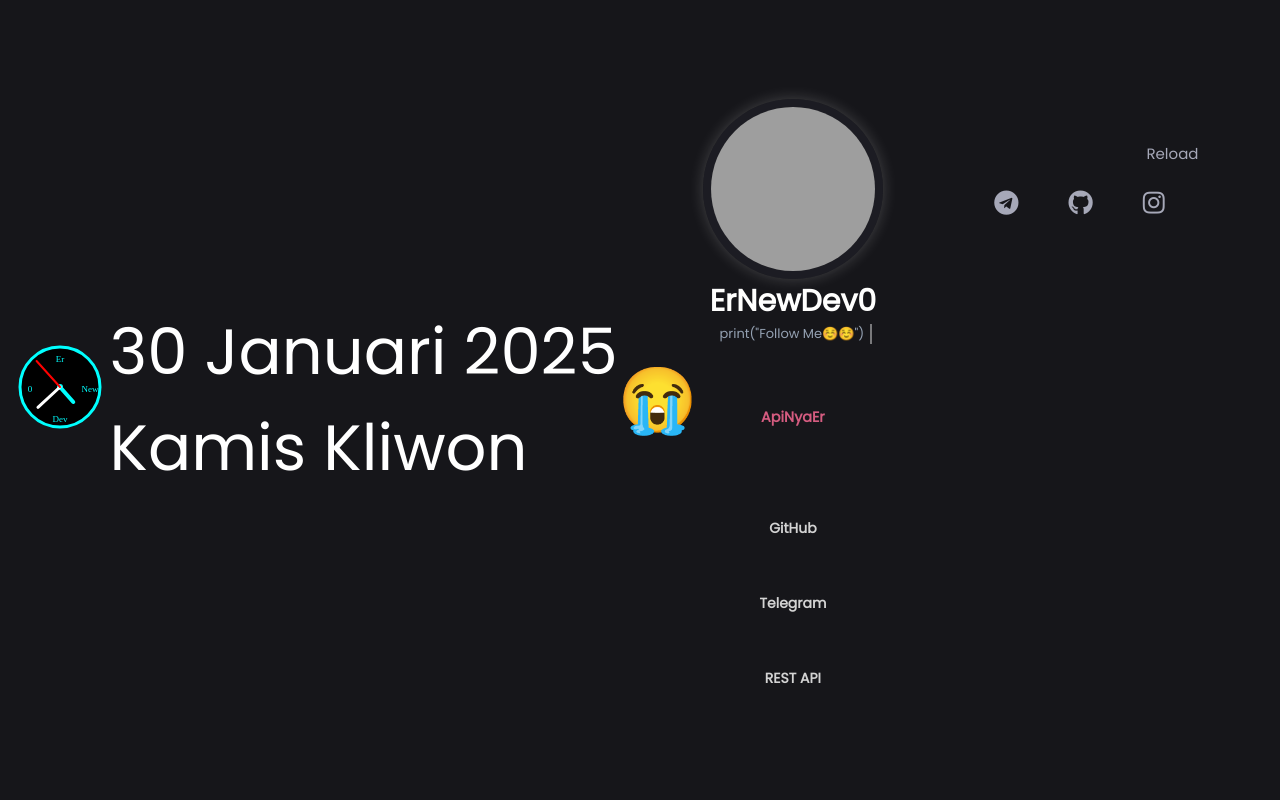
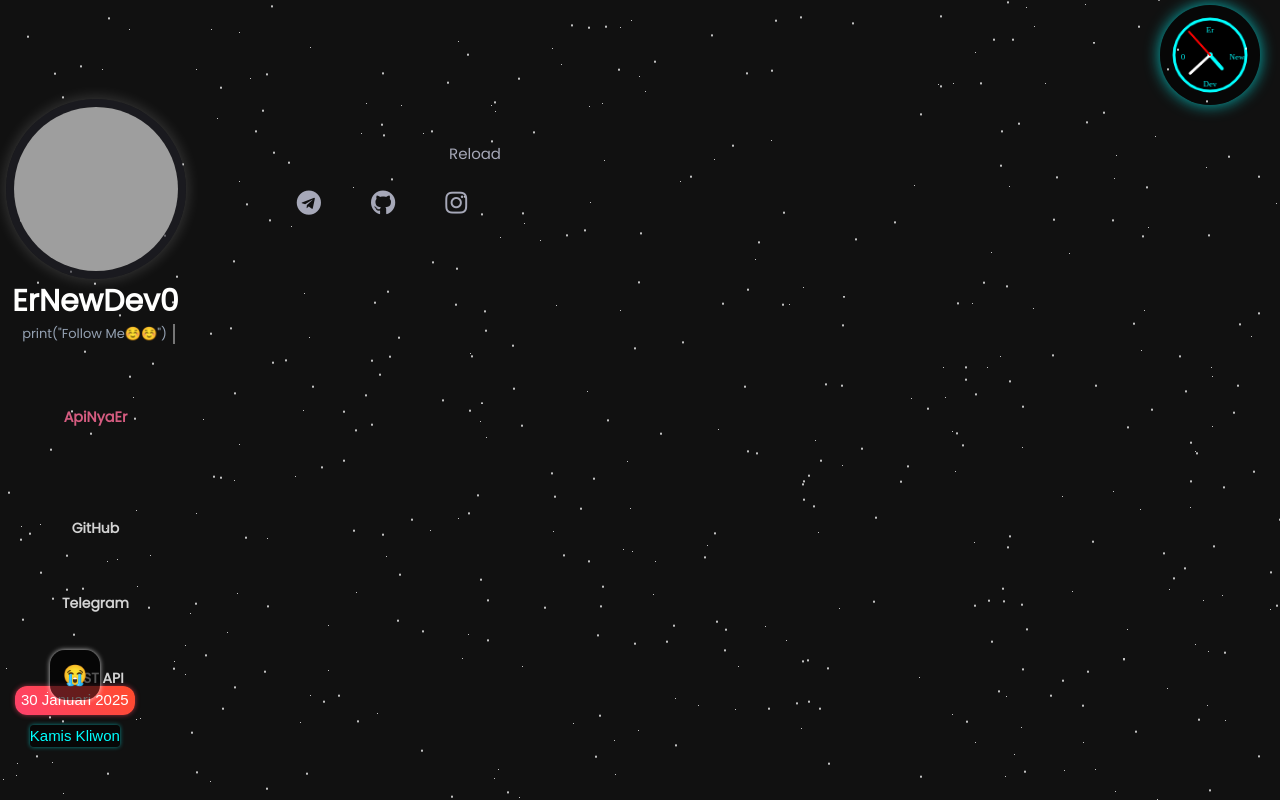
Before and after one commit to ErNewDev0/ErNewDev0.github.io, a plain HTML site: page index.html in a window 1280 px wide. Drawn offline with nearby package versions, Linux system fonts and the light colour scheme; grey boxes are pictures that could not be loaded.

Commit message:
update css/style2.css

```diff
--- a/css/style2.css
+++ b/css/style2.css
@@ -1,38 +1,150 @@
 
     /* Additional CSS to ensure responsiveness */
-        /* Styling for the layout */
+
+        /* Tombol React */
+        .react-container {
+            position: absolute;
+            bottom: 100px;
+            right: 100px;
+            left: 50px;
+            width: 50px;
+            height: 50px;
+            background: rgba(0, 0, 0, 0.6);
+            display: flex;
+            align-items: center;
+            justify-content: center;
+            border-radius: 30%;
+            box-shadow: 0px 0px 5px rgba(255, 255, 255, 0.8);
+            cursor: pointer;
+            z-index: 1;
+            font-family: Arial, sans-serif;
+        }
+
+        .react-emoji {
+            font-size: 20px;
+        }
+
+        /* Efek Teks Muncrat */
+        .splash-text {
+            position: absolute;
+            font-size: 18px;
+            font-weight: bold;
+            color: #ff4757;
+            opacity: 1;
+            animation: splashAnimation 1s ease-out forwards;
+            pointer-events: none;
+        }
+
+        @keyframes splashAnimation {
+            0% {
+                transform: scale(1) translateY(0);
+                opacity: 1;
+            }
+            50% {
+                transform: scale(1.5) translateY(-30px);
+                opacity: 1;
+            }
+            100% {
+                transform: scale(0) translateY(-50px);
+                opacity: 0;
+            }
+        }
+
+
+
+        #clock-container {
+            position: absolute;
+            top: 5px;
+            right: 20px;
+            width: 100px;
+            height: 100px;
+            background: rgba(0, 0, 0, 0.6);
+            border-radius: 50%;
+            display: flex;
+            align-items: center;
+            justify-content: center;
+            box-shadow: 0 0 15px rgba(0, 255, 255, 0.7);
+        }
+
+        canvas {
+            width: 90px;
+            height: 90px;
+        }
+
+        .flip {
+            transform: rotateX(360deg);
+        }
+
+        .anime-img {
+            width: 60px; /* Diperbesar sedikit */
+            height: 60px;
+            object-fit: contain;
+            filter: drop-shadow(0px 0px 5px #ff69b4);
+        }
+
+        /* tanggal */
         .main {
             display: flex;
             flex-direction: column;
             align-items: center;
         }
-
-        /* Styling for the time and date display */
-        .time-display {
-            font-size: 1.5rem;
-            color: #333;
-            background-color: transparent;
-            color: transparent;
-            padding: 10px 20px;
-            border-radius: 5px;
-            margin-top: 10px;
-            margin-bottom: 20px;
+        body {
+            background-color: #111;
+            margin: 0;
+            padding: 0;
+            height: 100vh;
+            display: flex;
+            justify-content: flex-start;
+            color: #fff;
+            overflow: hidden;
+        }
+        /* Container tanggal */
+        .date-container {
+            position: absolute;
+            bottom: 53px;
+            left: 15px;
+            display: flex;
+            flex-direction: column;
+            align-items: center;
             text-align: center;
-            width: 100%;
-            position: fixed;
-            bottom: 0;
-            left: 0;
+            cursor: pointer;
+            z-index: -1;
         }
 
-        /* Adjusting position for date and time, more visually appealing */
-        .time-display span {
-            display: transparent;
-            font-size: 1rem;
-            margin: 5px 0;
+        /* Tampilan tanggal (lebih ramping) */
+        .date-box {
+            font-family: 'Pixel Operator', sans-serif;
+            font-size: 15px;
+            background: linear-gradient(45deg, #ff416c, #ff4b2b);
+            padding: 3px 6px;
+            border-radius: 12px;
+            box-shadow: 0px 0px 5px rgba(255, 69, 96, 0.6);
+            transition: transform 0.3s, background 0.3s, color 0.3s;
+            z-index: 1;
         }
 
-        .particle {
-            display: none;
+        /* Tampilan weton lebih kecil */
+        .weton-box {
+            margin-top: 10px;
+            font-family: 'Pixel Operator', sans-serif;
+            font-size: 15px;
+            color: #00ffff;
+            background: rgba(0, 0, 0, 0.6);
+            padding: 0px;
+            border-radius: 4px;
+            box-shadow: 0px 0px 4px rgba(0, 255, 255, 0.5);
+            z-index: -1;
+        }
+
+        /* Efek flip yang lebih smooth */
+        .flipping {
+            animation: flip 0.2s ease-in-out;
+        }
+
+        @keyframes flip {
+            0% { transform: rotateX(0); background: linear-gradient(45deg, #ff416c, #ff4b2b); color: #fff; }
+            50% { transform: rotateX(90deg); background: linear-gradient(45deg, #66ff66, #33cc33); color: #000; }
+            100% { transform: rotateX(0); background: linear-gradient(45deg, #ff416c, #ff4b2b); color: #fff; }
         }
 
         .row.no-gutters {
```
